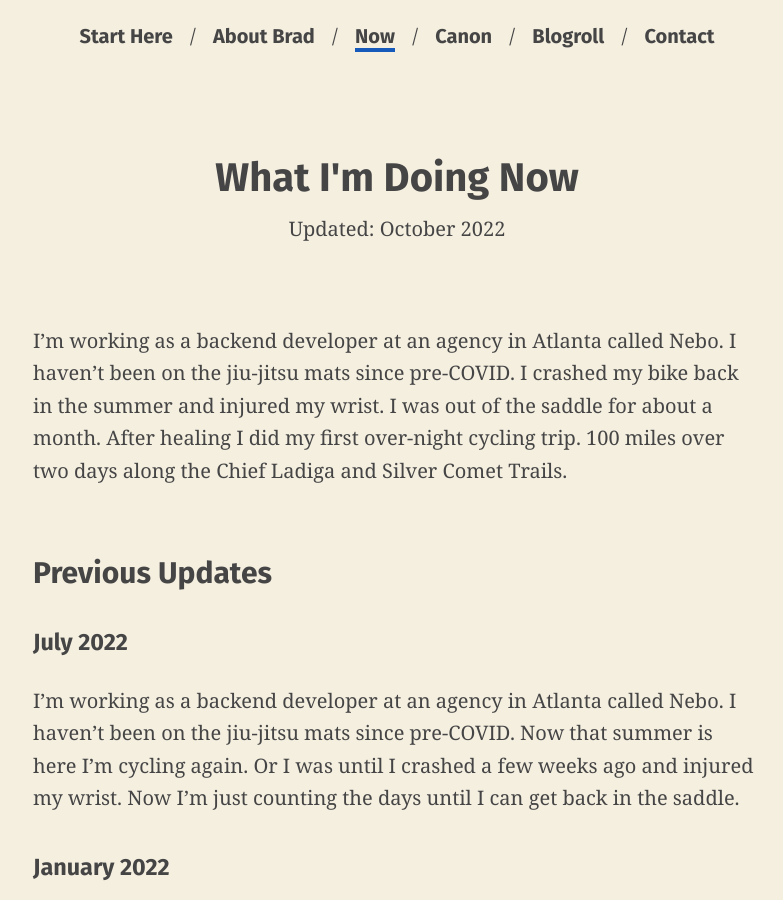
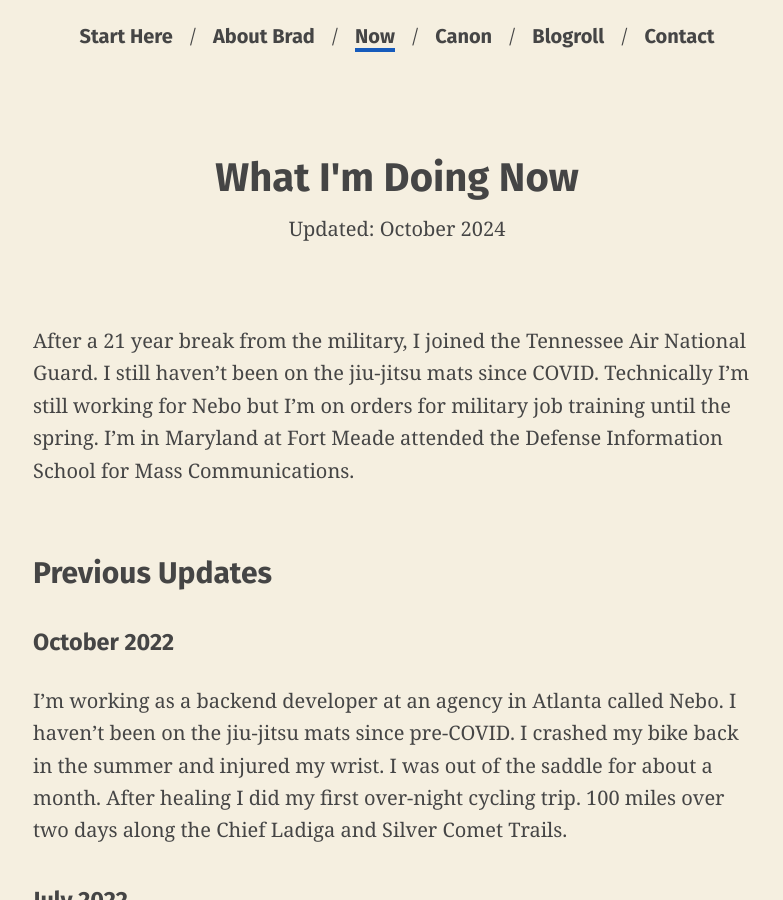
Before and after one commit to bradonomics/bradonomics.com, a Jekyll site: the page built from _pages/now.md, in a window 1280 px wide and 900 px high. Shown: the whole window, without its empty margins (243-1026 px from the left). Built offline with Jekyll 4.4.1, drawn with Linux system fonts in a browser that asks for light colours.

Commit message:
Update /now page

```diff
--- a/_pages/now.md
+++ b/_pages/now.md
@@ -2,12 +2,16 @@
 title: What I'm Doing Now
 description:
 permalink: /now/
-last_modified: 2022-10-01
+last_modified: 2024-10-22
 ---
 
-I'm working as a backend developer at an agency in Atlanta called Nebo. I haven't been on the jiu-jitsu mats since pre-COVID. I crashed my bike back in the summer and injured my wrist. I was out of the saddle for about a month. After healing I did my first over-night cycling trip. 100 miles over two days along the Chief Ladiga and Silver Comet Trails.
+After a 21 year break from the military, I joined the Tennessee Air National Guard. I still haven't been on the jiu-jitsu mats since COVID. Technically I'm still working for Nebo but I'm on orders for military job training until the spring. I'm in Maryland at Fort Meade attended the Defense Information School for Mass Communications.
 
 ## Previous Updates
+
+### {{ '2022-10-01' | date: "%B %Y" }}
+
+I'm working as a backend developer at an agency in Atlanta called Nebo. I haven't been on the jiu-jitsu mats since pre-COVID. I crashed my bike back in the summer and injured my wrist. I was out of the saddle for about a month. After healing I did my first over-night cycling trip. 100 miles over two days along the Chief Ladiga and Silver Comet Trails.
 
 ### {{ '2022-07-23' | date: "%B %Y" }}
 
```
